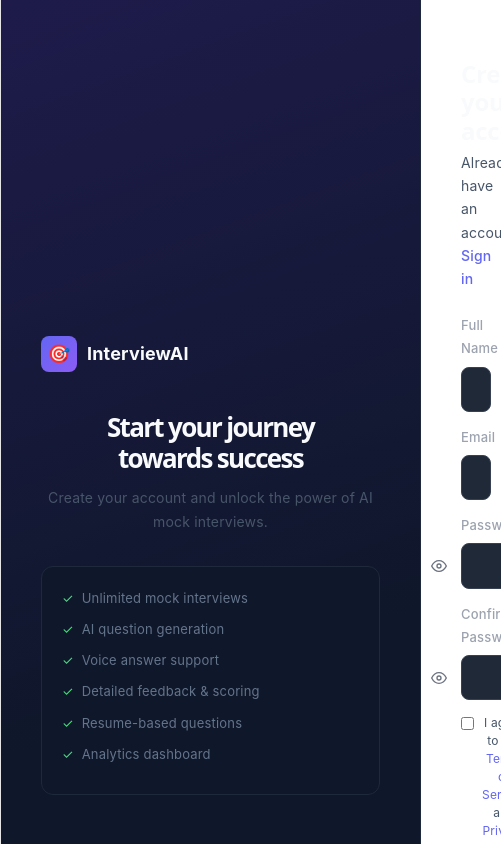
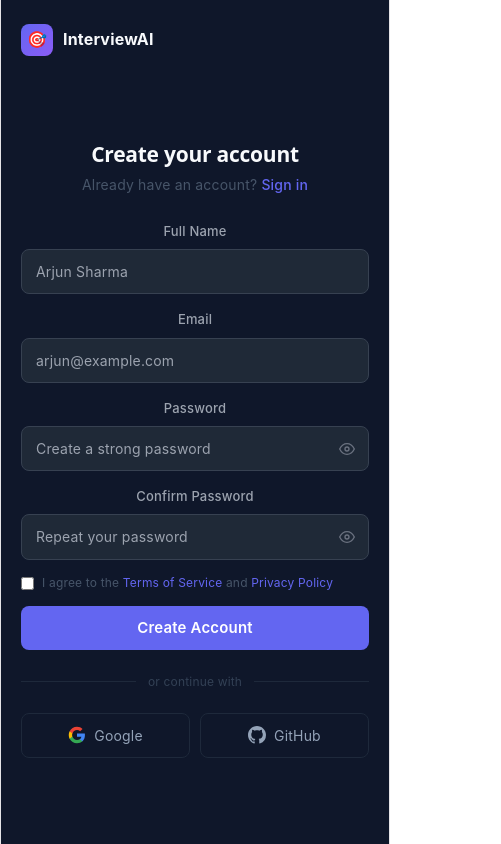
Before and after one commit to sakshi-kjogi/ai-mock-interview-platform, a React app in the folder frontend/: page /register in a window 390 px wide. Shown: the top 844 px of the page, 501 px wide, since content can reach past the window. Built offline with nearby package versions, Linux system fonts and the light colour scheme; the HTML template or start-up script is replaced by a standard one.

Commit message:
fix: make Login and Register pages responsive for mobile devices

```diff
--- a/frontend/src/pages/Register.jsx
+++ b/frontend/src/pages/Register.jsx
@@ -4,6 +4,7 @@ import api from "../api/axiosInstance";
 import Button from "../components/ui/Button";
 import { Input } from "../components/ui/Input";
 import PasswordStrength from "../components/ui/PasswordStrength";
+import useIsMobile from "../hooks/useIsMobile";
 
 function GoogleIcon() {
   return <svg width="18" height="18" viewBox="0 0 24 24"><path d="M22.56 12.25c0-.78-.07-1.53-.2-2.25H12v4.26h5.92c-.26 1.37-1.04 2.53-2.21 3.31v2.77h3.57c2.08-1.92 3.28-4.74 3.28-8.09z" fill="#4285F4"/><path d="M12 23c2.97 0 5.46-.98 7.28-2.66l-3.57-2.77c-.98.66-2.23 1.06-3.71 1.06-2.86 0-5.29-1.93-6.16-4.53H2.18v2.84C3.99 20.53 7.7 23 12 23z" fill="#34A853"/><path d="M5.84 14.09c-.22-.66-.35-1.36-.35-2.09s.13-1.43.35-2.09V7.07H2.18C1.43 8.55 1 10.22 1 12s.43 3.45 1.18 4.93l2.85-2.22.81-.62z" fill="#FBBC05"/><path d="M12 5.38c1.62 0 3.06.56 4.21 1.64l3.15-3.15C17.45 2.09 14.97 1 12 1 7.7 1 3.99 3.47 2.18 7.07l3.66 2.84c.87-2.6 3.3-4.53 6.16-4.53z" fill="#EA4335"/></svg>;
@@ -19,6 +20,7 @@ export default function Register() {
   const [loading, setLoading] = useState(false);
   const [capsLock,setCapsLock]= useState(false);
   const navigate = useNavigate();
+  const isMobile = useIsMobile();
 
   const handleChange  = (e) => setForm((f) => ({ ...f, [e.target.name]: e.target.value }));
   const handleKeyDown = (e) => setCapsLock(e.getModifierState?.("CapsLock") ?? false);
@@ -37,8 +39,9 @@ export default function Register() {
   };
 
   return (
-    <div style={{ minHeight: "100vh", display: "flex", background: "#0f172a" }}>
-      {/* Left panel */}
+    <div style={{ minHeight: "100vh", display: "flex", flexDirection: isMobile ? "column" : "row", background: "#0f172a", overflowX: "hidden", width: "100%", maxWidth: "100vw", boxSizing: "border-box" }}>
+      {/* Left panel - hidden on mobile to save space */}
+      {!isMobile && (
         <div style={{ width: 420, flexShrink: 0, background: "linear-gradient(160deg,#1e1b4b 0%,#0f172a 60%)", display: "flex", flexDirection: "column", justifyContent: "center", padding: "48px 40px", borderRight: "1px solid #1e293b" }}>
           <div style={{ display: "flex", alignItems: "center", gap: 10, marginBottom: 40 }}>
             <div style={{ width: 36, height: 36, borderRadius: 8, background: "linear-gradient(135deg,#6366f1,#8b5cf6)", display: "flex", alignItems: "center", justifyContent: "center", fontSize: 18 }}>🎯</div>
@@ -55,11 +58,20 @@ export default function Register() {
             ))}
           </div>
         </div>
+      )}
+
+      {/* Mobile compact header */}
+      {isMobile && (
+        <div style={{ display: "flex", alignItems: "center", gap: 10, padding: "24px 20px 0" }}>
+          <div style={{ width: 32, height: 32, borderRadius: 8, background: "linear-gradient(135deg,#6366f1,#8b5cf6)", display: "flex", alignItems: "center", justifyContent: "center", fontSize: 16, flexShrink: 0 }}>🎯</div>
+          <span style={{ fontSize: 16, fontWeight: 700, color: "#f8fafc" }}>InterviewAI</span>
+        </div>
+      )}
 
       {/* Right form panel */}
-      <div style={{ flex: 1, display: "flex", alignItems: "center", justifyContent: "center", padding: 40, overflowY: "auto" }}>
-        <div className="page-enter" style={{ width: "100%", maxWidth: 400, padding: "20px 0" }}>
-          <h2 style={{ fontSize: 24, fontWeight: 700, color: "#f8fafc", margin: "0 0 6px" }}>Create your account</h2>
+      <div style={{ flex: 1, display: "flex", alignItems: "center", justifyContent: "center", padding: isMobile ? "20px" : 40, overflowY: "auto", width: "100%", boxSizing: "border-box" }}>
+        <div className="page-enter" style={{ width: "100%", maxWidth: 400, padding: isMobile ? "12px 0" : "20px 0" }}>
+          <h2 style={{ fontSize: isMobile ? 21 : 24, fontWeight: 700, color: "#f8fafc", margin: "0 0 6px" }}>Create your account</h2>
           <p style={{ color: "#475569", fontSize: 14, margin: "0 0 24px" }}>
             Already have an account?{" "}
             <Link to="/login" style={{ color: "#6366f1", textDecoration: "none", fontWeight: 500 }}>Sign in</Link>
```
Lines whose indentation alone changed are shown as unchanged.
